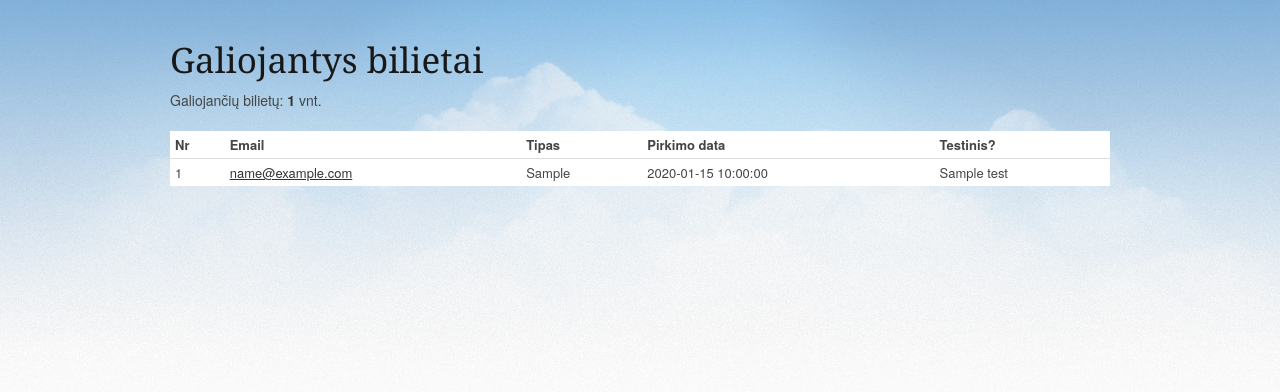
After one commit to kedder/soaring-coupons, a Python web app: template src/soaringcoupons/templates/coupon_list.html in a window 1280 px wide. The commit adds this page. Shown: the top 392 px of the page. Run offline with Jinja, Linux system fonts and the light colour scheme; the template is opened without the code that fills it: most values are stand-ins (such as "Sample title", 1, 10 or a date in 2020).

Commit message:
Coupon list page added

```diff
--- a/src/soaringcoupons/model.py
+++ b/src/soaringcoupons/model.py
@@ -181,3 +181,9 @@ def coupon_create(order):
     coupon = Coupon(order=order, key_name=order.order_id)
     db.put(coupon)
     return coupon
+
+def coupon_list_active():
+    return Coupon.all().filter('status =', Coupon.ST_ACTIVE).order('__key__')
+
+def coupon_count_active():
+    return coupon_list_active().count()
--- a/src/soaringcoupons/templates/base_generic.html
+++ b/src/soaringcoupons/templates/base_generic.html
@@ -12,6 +12,7 @@
 	<link rel="stylesheet" href="/static/css/base.css">
 	<link rel="stylesheet" href="/static/css/skeleton.css">
 	<link rel="stylesheet" href="/static/css/layout.css">
+	<link rel="stylesheet" href="/static/css/tables.css">
 	<link rel="stylesheet" href="/static/css/style.css">
 
 	<!--[if lt IE 9]>
--- /dev/null
+++ b/src/soaringcoupons/templates/coupon_list.html
@@ -0,0 +1,25 @@
+{% extends "base_generic.html" %}
+{% block main %}
+
+<h2>Galiojantys bilietai</h2>
+<p>Galiojančių bilietų: <strong>{{ coupon_count }}</strong> vnt.</p>
+<table class='condensed'>
+  <tr>
+    <th>Nr</th>
+    <th>Email</th>
+    <th>Tipas</th>
+    <th>Pirkimo data</th>
+    <th>Testinis?</th>
+  </tr>
+  {% for c in coupons %}
+  <tr>
+    <td>{{ c.coupon_id }}</td>
+    <td><a href="mailto:{{ c.order.payer_email }}">{{ c.order.payer_email }}</a></td>
+    <td>{{ c.order.coupon_type }}</td>
+    <td>{{ c.order.payment_time }}</td>
+    <td>{{ c.order.test }}</td>
+  </tr>
+  {% endfor %}
+</table>
+
+{% endblock %}
--- a/src/static/css/style.css
+++ b/src/static/css/style.css
@@ -3,6 +3,10 @@ body {
   background-repeat: no-repeat;
   background-position: center top;
   padding-top: 30pt;
+}
+
+table {
+  background: white;
 }
 
 .important {
--- /dev/null
+++ b/src/static/css/tables.css
@@ -0,0 +1,45 @@
+table {
+	width: 100%;
+	border-collapse: collapse;
+}
+
+table th, table td {
+	padding: 10px 10px 9px;
+	font-size: 13px;
+	line-height: 18px;
+	text-align: left;
+}
+
+table td {
+	vertical-align: top;
+	border-top: solid 1px #ddd;
+}
+
+table th {
+	padding-top: 9px;
+	font-weight: bold;
+	vertical-align: middle;
+}
+
+table.condensed th, table.condensed td {
+	padding: 5px 5px 4px;
+}
+
+table.bordered {
+	border-collapse: separate;
+	border: solid 1px #ddd;
+	-webkit-border-radius: 2px;
+	-moz-border-radius: 2px;
+	border-radius: 2px;
+}
+
+table.bordered th + th,
+table.bordered th + td,
+table.bordered td + td {
+	border-left: solid 1px #ddd;
+}
+
+.zebra-striped tbody tr:nth-child(odd) td,
+.zebra-striped tbody tr:nth-child(odd) th {
+	background: #f5f5f5;
+}
```
Also changed, not shown: src/soaringcoupons/controller.py (+7 -0 lines).
